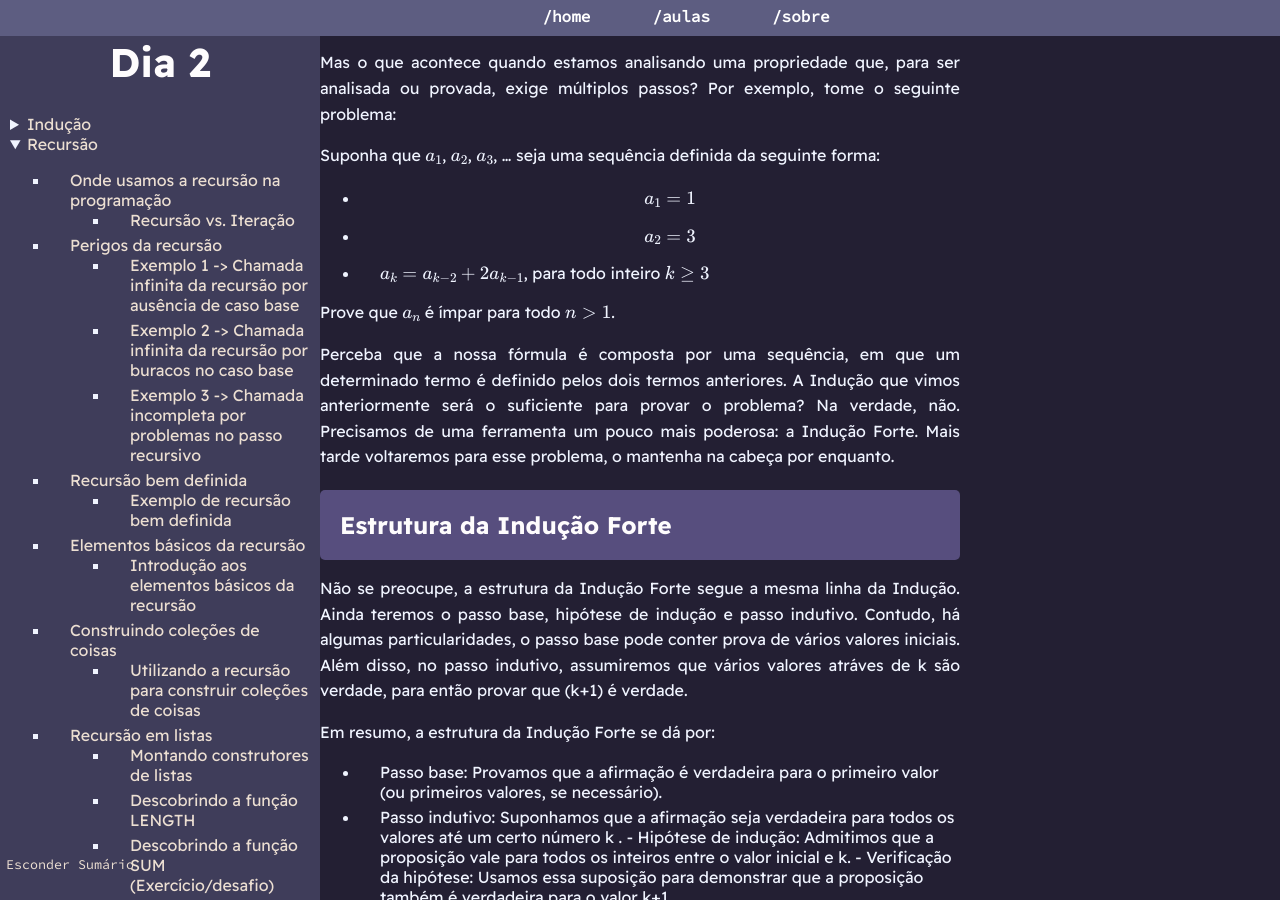
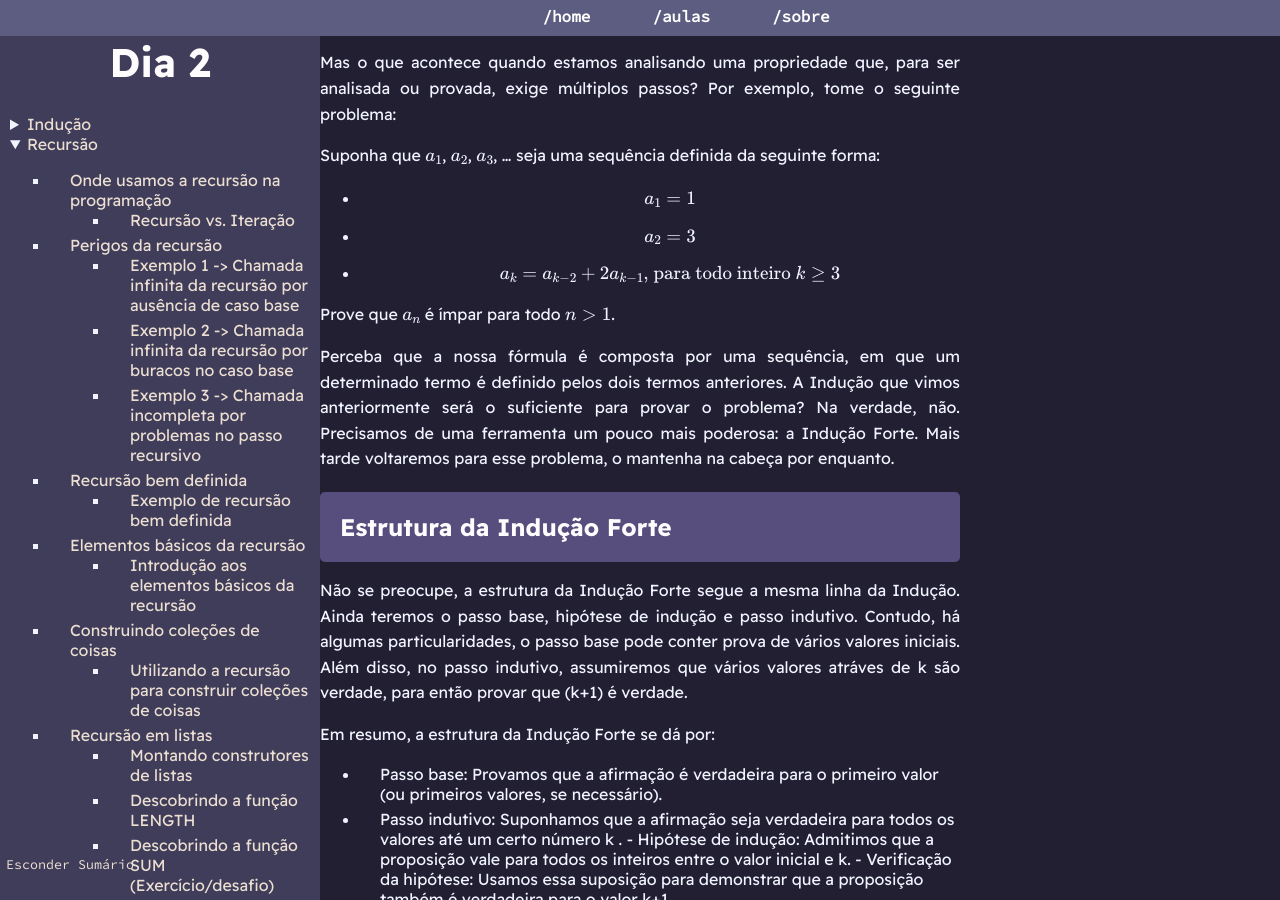
Before and after one commit to PETCC-UFRN/minicurso-demons-mat, a Jekyll site: the page built from segundoDia.md, in a window 1280 px wide and 900 px high, scrolled down 4701 px. Built offline with Jekyll 4.4.1, drawn with Linux system fonts in a browser that asks for light colours.

Commit message:
Ajusta formatação do último passo no exemplo de Indução Forte

```diff
--- a/segundoDia.md
+++ b/segundoDia.md
@@ -257,7 +257,7 @@ Mas o que acontece quando estamos analisando uma propriedade que, para ser anali
 Suponha que $$a_1$$, $$a_2$$, $$a_3$$, ... seja uma sequência definida da seguinte forma:
 - $$a_1 = 1$$
 - $$a_2 = 3$$
-- $$a_k = a_{k-2} + 2a_{k-1}$$, para todo inteiro $$k \geq 3$$
+- $$a_k = a_{k-2} + 2a_{k-1}\text{, para todo inteiro } k \geq 3$$
 
 Prove que $$a_n$$ é ímpar para todo $$n > 1$$.
 
```
Also changed, not shown: 1 other file.
